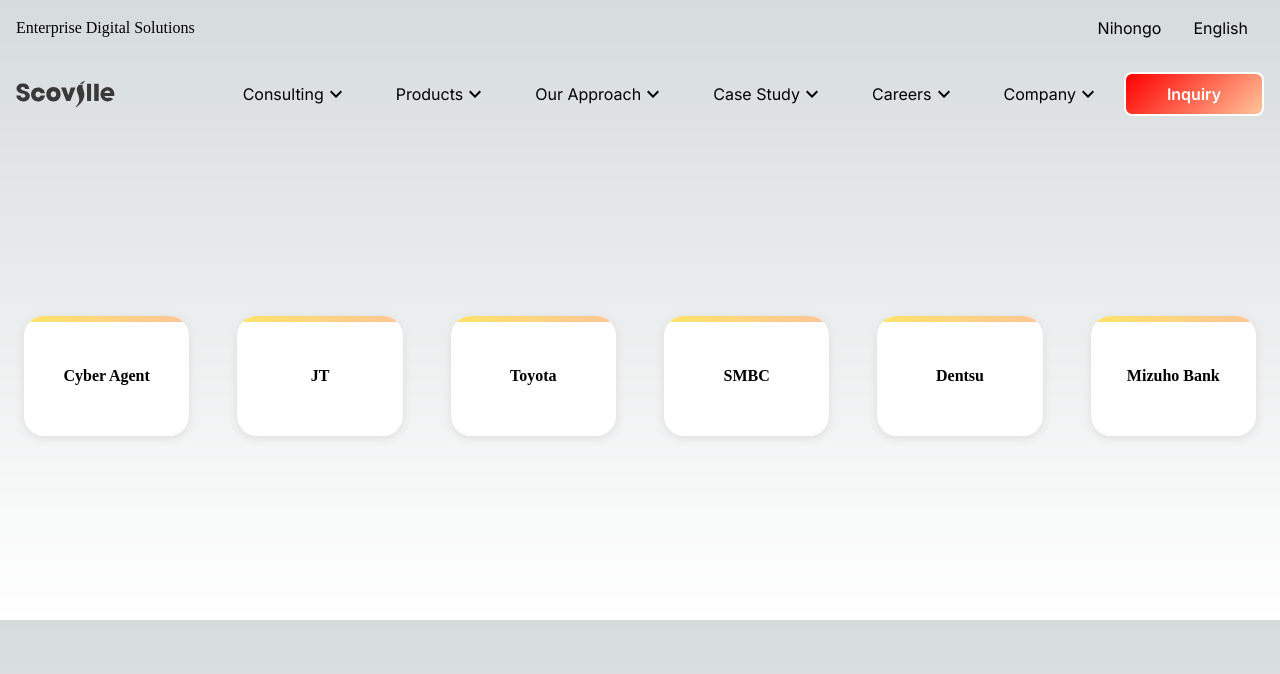
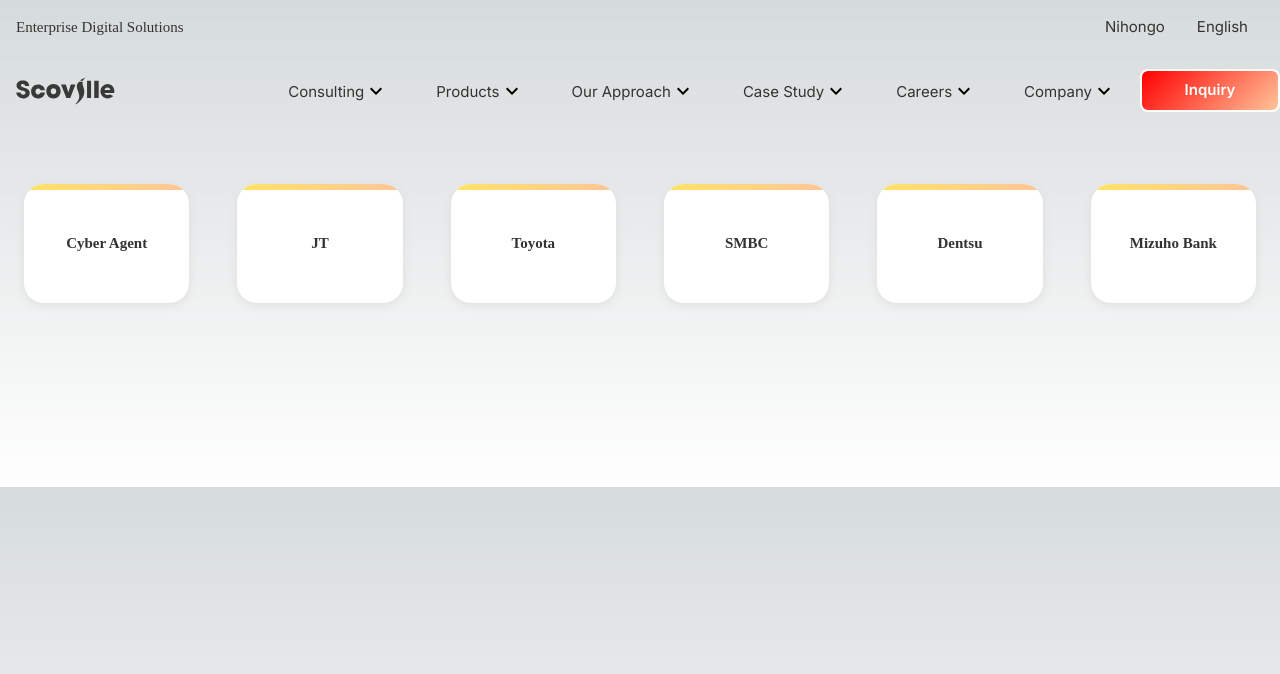
Before and after one commit to crystallo/scoville-nextjs, a Next.js app: page / in a window 1280 px wide. Shown: the top 674 px of the page. Built offline with nearby package versions, Linux system fonts and the light colour scheme.

Commit message:
added submenu

```diff
--- a/app/globals.css
+++ b/app/globals.css
@@ -3,7 +3,7 @@
 @tailwind utilities;
 
 :root {
-  --foreground-rgb: 0, 0, 0;
+  --foreground-rgb: 51, 51, 51;
   --background-start-rgb: 214, 219, 220;
   --background-end-rgb: 255, 255, 255;
 }
@@ -17,6 +17,7 @@
 }
 
 body {
+  font-size: 15px;
   color: rgb(var(--foreground-rgb));
   background: linear-gradient(
       to bottom,
--- a/app/page.tsx
+++ b/app/page.tsx
@@ -1,12 +1,15 @@
+
 import { Brands } from '@/components/home/Brands';
-import { NavBar } from '@/components/shared/NavBar';
+import { NavBar } from '@/components/nav/NavBar';
 
 
 export default function Home() {
   return (
-    <main >
+    <>
       <NavBar />
-      <Brands />
-    </main>
+      <main>
+        <Brands />
+      </main>
+    </>
   )
 }
--- /dev/null
+++ b/components/nav/MenuConsulting.tsx
@@ -0,0 +1,8 @@
+import styles from '@/styles/nav/MenuConsulting.module.css';
+
+export const MenuConsulting = () => {
+    console.log('rendered')
+    return (
+        <div className={styles.container}>testing</div>
+    )
+}
--- /dev/null
+++ b/components/nav/NavBar.tsx
@@ -0,0 +1,72 @@
+"use client";
+
+import { useState } from 'react';
+import { NavItem } from "./NavItem"
+import styles from "@/styles/nav/NavBar.module.css";
+import { MenuConsulting } from './MenuConsulting';
+
+const NAV_ITEMS = [
+    { text: 'Consulting' },
+    { text: 'Products' },
+    { text: 'Our Approach' },
+    { text: 'Case Study' },
+    { text: 'Careers' },
+    { text: 'Company' },
+]
+
+export const NavBar = () => {
+    const [ activeMenu, setActiveMenu ] = useState('');
+
+    const renderSubMenu = () => {
+        switch (activeMenu) {
+            case "Consulting":
+                return <MenuConsulting />;
+            default:
+                return null;
+        }
+    };
+
+    return (
+        <div className={styles.container}>
+            <div className={styles.banner}>
+                <div className={styles.title}>Enterprise Digital Solutions</div>
+
+                <div className={styles.languages}>
+                    <div></div>
+                    <div className={styles.language}>Nihongo</div>
+                    <div className={styles.language}>English</div>
+                </div>
+            </div>
+
+            <nav className={styles.menu}>
+                <div className={styles.logo}>
+                    <img src="/logo.svg" alt="Scoville Logo" />
+                </div>
+
+                <div className={styles.menuitems}>
+                    { NAV_ITEMS.map( (item) => (
+                        <div
+                            className={styles.menu_item}
+                            key={item.text}
+                            onMouseOver={ () => setActiveMenu(item.text) }
+                            onMouseLeave={ () => setActiveMenu('') }
+                        >
+                            <NavItem label={item.text} />
+                        </div>
+
+                    ))}
+
+                    <a className={styles.button}> Inquiry </a>
+                </div>
+            </nav>
+
+            <div
+                className={styles.sub_menu}
+                onMouseOver={ () => setActiveMenu(activeMenu) }
+                onMouseLeave={ () => setActiveMenu('') }
+            >
+                {renderSubMenu()}
+            </div>
+        </div>
+    )
+}
--- a/components/shared/NavItem.tsx
+++ b/components/nav/NavItem.tsx
@@ -1,4 +1,4 @@
-import styles from '@/styles/shared/NavItem.module.css';
+import styles from '@/styles/nav/NavItem.module.css';
 
 interface NavItemProps {
     label: string;
--- a/components/shared/NavBar.tsx
+++ /dev/null
@@ -1,43 +0,0 @@
-import Image from 'next/image'
-
-import { NavItem } from "./NavItem"
-import styles from "@/styles/shared/NavBar.module.css";
-
-const NAV_ITEMS = [
-    { text: 'Consulting' },
-    { text: 'Products' },
-    { text: 'Our Approach' },
-    { text: 'Case Study' },
-    { text: 'Careers' },
-    { text: 'Company' },
-]
-
-export const NavBar = () => {
-    return (
-        <div>
-            <div className={styles.banner}>
-                <div className={styles.title}>Enterprise Digital Solutions</div>
-
-                <div className={styles.languages}>
-                    <div></div>
-                    <div className={styles.language}>Nihongo</div>
-                    <div className={styles.language}>English</div>
-                </div>
-            </div>
-
-            <nav className={styles.menu}>
-                <div className={styles.logo}>
-                    <img src="/logo.svg" alt="Scoville Logo" />
-                </div>
-
-                <div className={styles.menuitems}>
-                    { NAV_ITEMS.map( (item) => (
-                        <NavItem label={item.text} />
-                    ))}
-
-                    <a className={styles.button}> Inquiry </a>
-                </div>
-            </nav>
-        </div>
-    )
-}
--- /dev/null
+++ b/styles/nav/MenuConsulting.module.css
@@ -0,0 +1,6 @@
+.container {
+    background-color: #fff;
+    border-radius: 20px;
+    box-shadow: 0px 2px 10px #ddd;
+    height: 30vh;
+}
--- a/styles/shared/NavBar.module.css
+++ b/styles/nav/NavBar.module.css
@@ -2,8 +2,9 @@
 @value dark-bg-color, light-bg-color, primary-color, secondary-color, accent-font from vars;
 
 .container {
-    display: flex;
-    justify-content: space-between;
+    z-index: 5;
+    position: fixed;
+    width: 100%;
 }
 
 .banner {
@@ -33,18 +34,16 @@
     display: flex;
     justify-content: space-between;
     align-items: center;
-    padding: 0.5rem;
 }
 
 .logo {
-    padding: 0.5rem;
+    padding: 0.5rem 1rem;
 }
 
 .menuitems {
     display: flex;
     justify-content: space-between;
     align-items: center;
-    padding: 0.5rem;
 }
 
 .button {
@@ -57,3 +56,27 @@
     border: 2px solid #fff;
     padding: 0.5rem;
 }
+
+.menu_item {
+    padding: 1.5rem 1rem;
+    margin: 0 .5rem;
+}
+
+.sub_menu {
+    width: 80vw;
+    margin: auto;
+    animation-duration: 2s;
+    animation-name: fadein;
+}
+
+@keyframes fadein {
+    from {
+        opacity: 20%;
+        transform: translateY(-5%);
+    }
+
+    to {
+        opacity: 100%;
+        transform: translateY(0);
+    }
+}
--- a/styles/shared/NavItem.module.css
+++ b/styles/nav/NavItem.module.css
@@ -2,7 +2,3 @@
     display: inline-flex;
     vertical-align: bottom;
 }
-
-.container {
-    padding: 0 1.5rem;
-}
```
